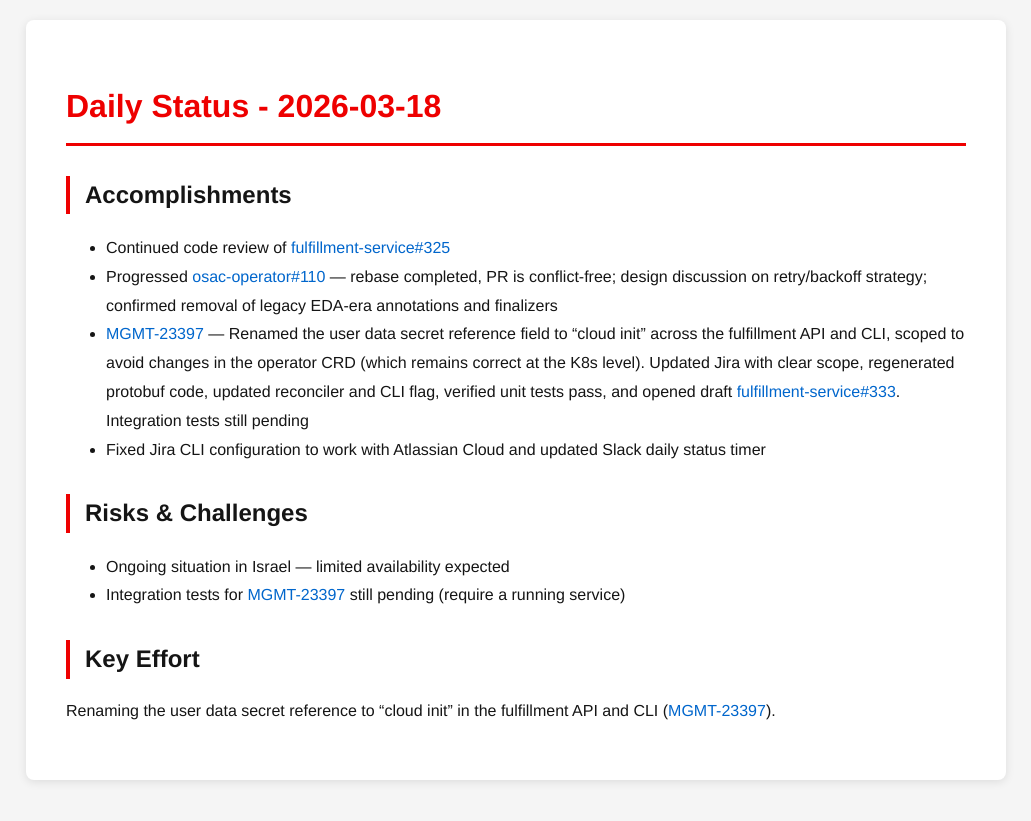
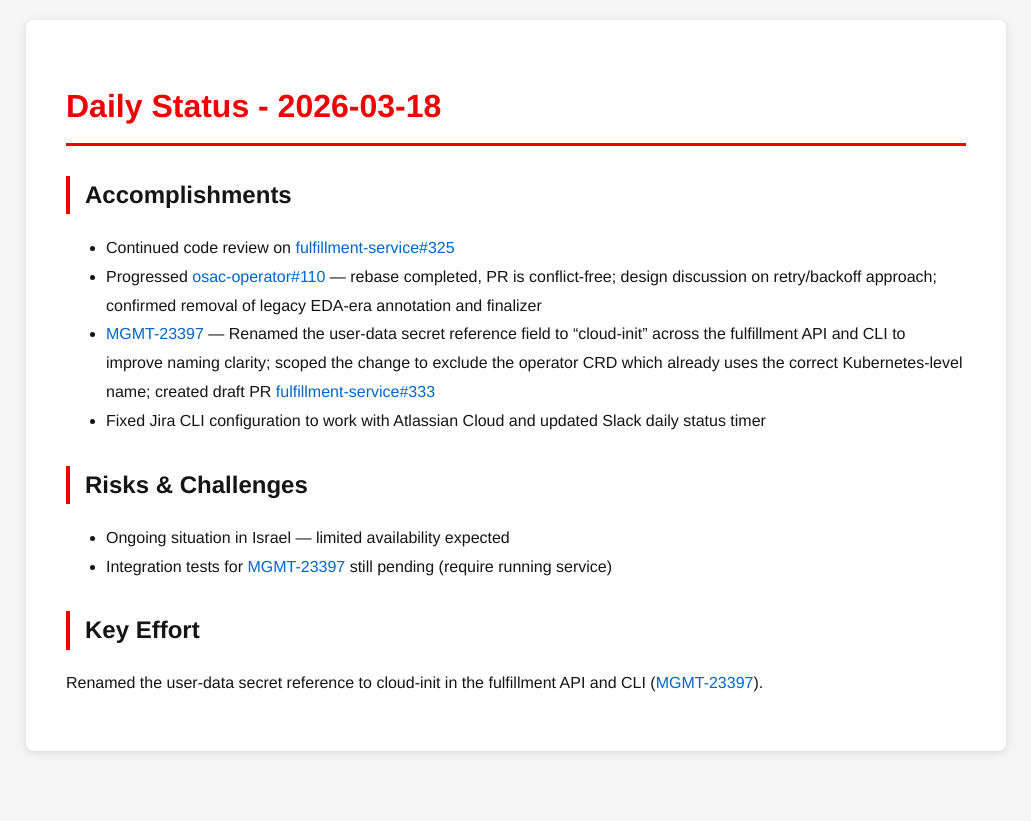
Before and after one commit to tzvatot/daily-status, a Jekyll site: the page built from 2026-03-18.md, in a window 1280 px wide. Shown: the top 821 px of the page, without its empty margins (124-1155 px from the left). Built offline with Jekyll 4.4.1, drawn with Linux system fonts in a browser that asks for light colours.

Commit message:
Daily status update - 2026-03-18

```diff
--- a/2026-03-18.md
+++ b/2026-03-18.md
@@ -7,14 +7,14 @@
 # Daily Status - 2026-03-18
 
 ## Accomplishments
-- Continued code review of [fulfillment-service#325](https://github.com/osac-project/fulfillment-service/pull/325)
-- Progressed [osac-operator#110](https://github.com/osac-project/osac-operator/pull/110) — rebase completed, PR is conflict-free; design discussion on retry/backoff strategy; confirmed removal of legacy EDA-era annotations and finalizers
-- [MGMT-23397](https://issues.redhat.com/browse/MGMT-23397) — Renamed the user data secret reference field to "cloud init" across the fulfillment API and CLI, scoped to avoid changes in the operator CRD (which remains correct at the K8s level). Updated Jira with clear scope, regenerated protobuf code, updated reconciler and CLI flag, verified unit tests pass, and opened draft [fulfillment-service#333](https://github.com/osac-project/fulfillment-service/pull/333). Integration tests still pending
+- Continued code review on [fulfillment-service#325](https://github.com/osac-project/fulfillment-service/pull/325)
+- Progressed [osac-operator#110](https://github.com/osac-project/osac-operator/pull/110) — rebase completed, PR is conflict-free; design discussion on retry/backoff approach; confirmed removal of legacy EDA-era annotation and finalizer
+- [MGMT-23397](https://issues.redhat.com/browse/MGMT-23397) — Renamed the user-data secret reference field to "cloud-init" across the fulfillment API and CLI to improve naming clarity; scoped the change to exclude the operator CRD which already uses the correct Kubernetes-level name; created draft PR [fulfillment-service#333](https://github.com/osac-project/fulfillment-service/pull/333)
 - Fixed Jira CLI configuration to work with Atlassian Cloud and updated Slack daily status timer
 
 ## Risks & Challenges
 - Ongoing situation in Israel — limited availability expected
-- Integration tests for [MGMT-23397](https://issues.redhat.com/browse/MGMT-23397) still pending (require a running service)
+- Integration tests for [MGMT-23397](https://issues.redhat.com/browse/MGMT-23397) still pending (require running service)
 
 ## Key Effort
-Renaming the user data secret reference to "cloud init" in the fulfillment API and CLI ([MGMT-23397](https://issues.redhat.com/browse/MGMT-23397)).
+Renamed the user-data secret reference to cloud-init in the fulfillment API and CLI ([MGMT-23397](https://issues.redhat.com/browse/MGMT-23397)).
```
